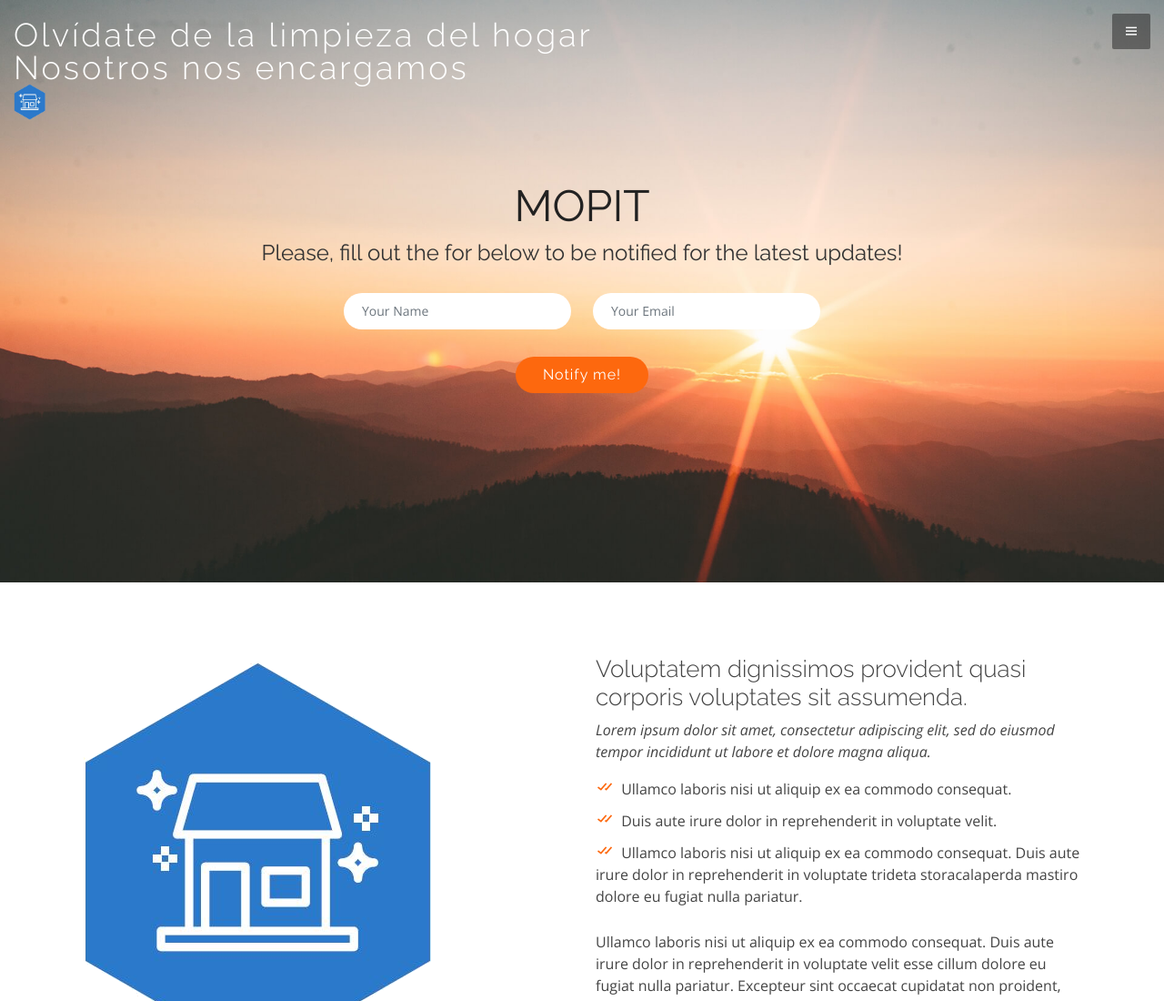
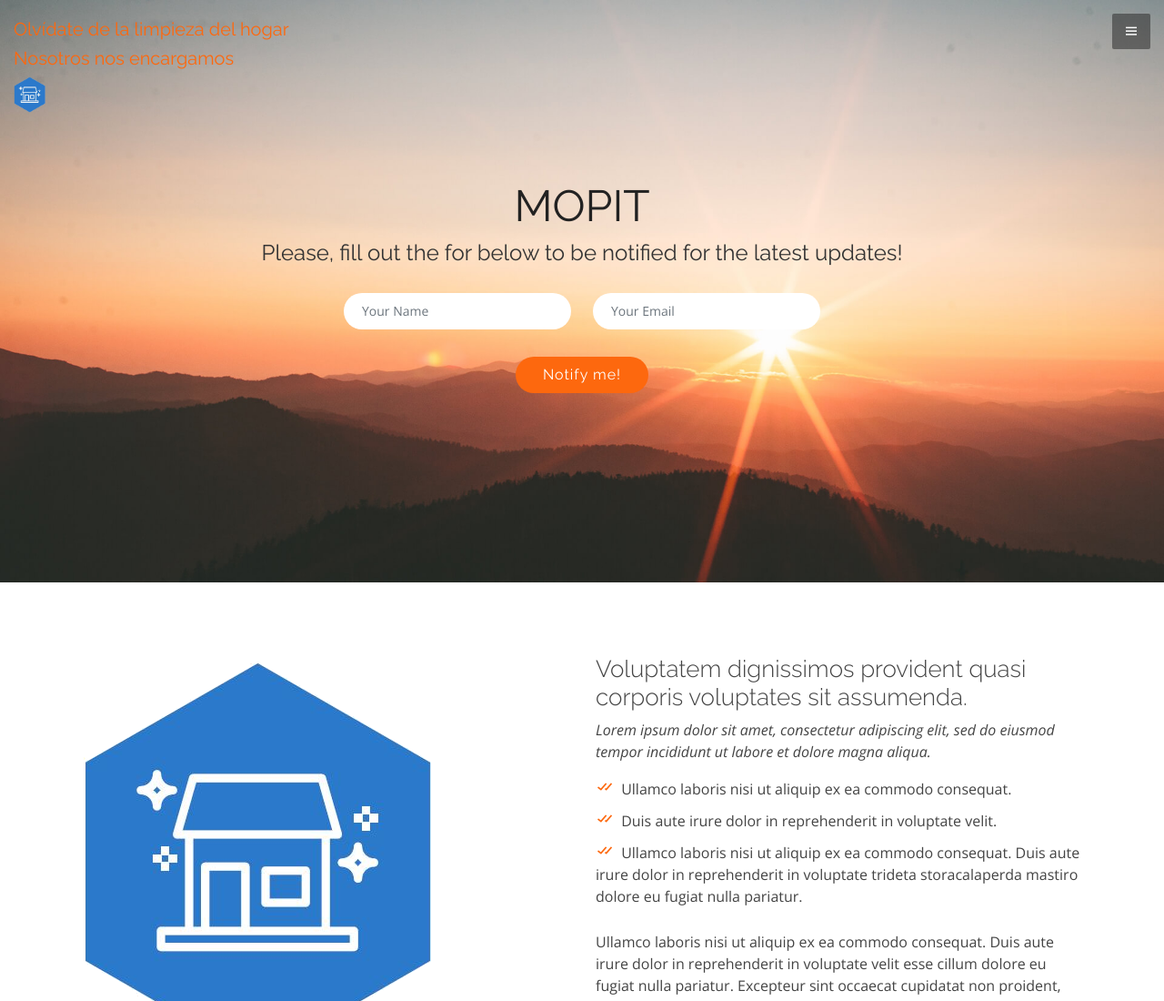
Before and after one commit to mopit-app/mopit-app.github.io, a plain HTML site: page index.html in a window 1280 px wide. Shown: the top 1100 px of the page at 91% size. Drawn offline with nearby package versions, Linux system fonts and the light colour scheme.

Commit message:
ajuste letras

```diff
--- a/index.html
+++ b/index.html
@@ -38,8 +38,8 @@
     <div class="container-fluid">
 
       <div class="logo float-left">
-        <h1 class="text-light"><a href="index.html"><span>Olvídate de la limpieza del hogar</span></a></h1>
-        <h1 class="text-light"><a href="index.html"><span>Nosotros nos encargamos</span></a></h1>
+        <h5 class="text-light"><a href="index.html"><span>Olvídate de la limpieza del hogar</span></a></h5>
+        <h5 class="text-light"><a href="index.html"><span>Nosotros nos encargamos</span></a></h5>
 
         <!-- Uncomment below if you prefer to use an image logo -->
         <a href="index.html"><img src="assets/img/logo_v2.png" alt="" class="img-fluid"></a>
```
